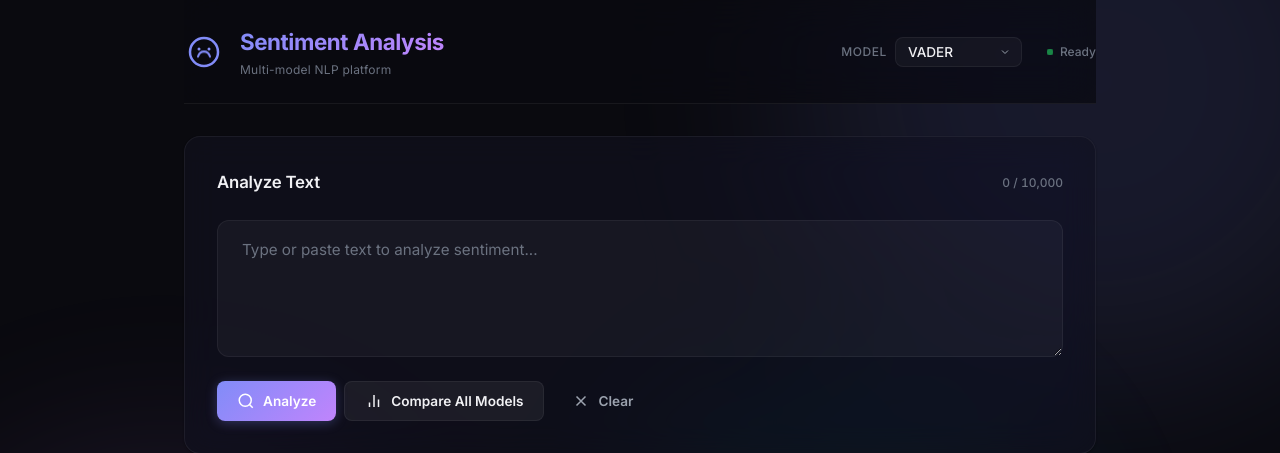
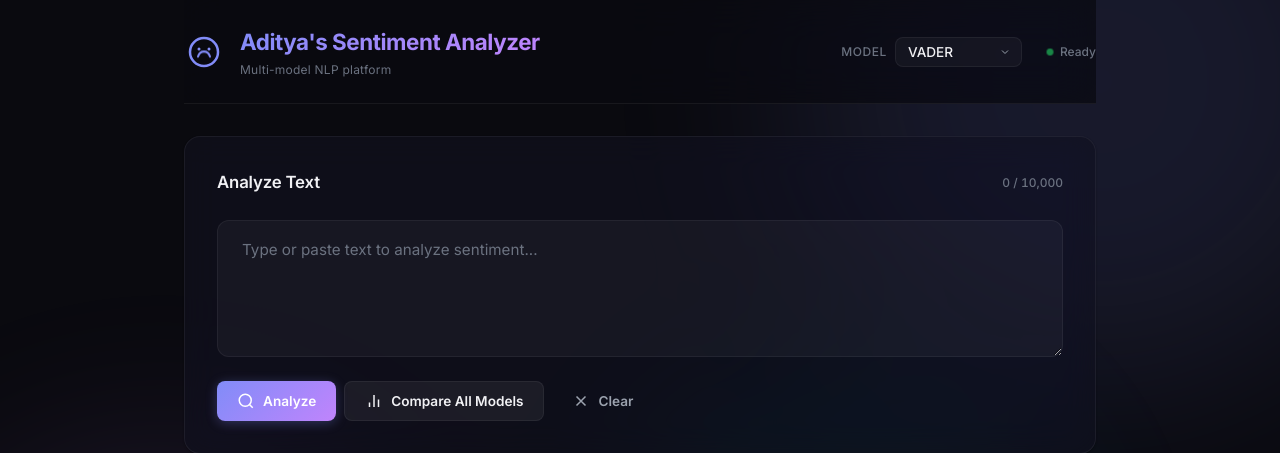
Before and after one commit to aditya23041/sentiment-analysis, a FastAPI app: page / in a window 1280 px wide. Shown: the top 453 px of the page. Run offline with FastAPI, Linux system fonts and the light colour scheme; parts of the project's set-up code (start-up, migrations or seed data) failed here and were passed over.

Commit message:
feat: Brand dashboard and API with Aditya's name

```diff
--- a/src/sentiment_analysis/api/app.py
+++ b/src/sentiment_analysis/api/app.py
@@ -42,7 +42,7 @@ async def lifespan(app: FastAPI) -> AsyncGenerator[None, None]:
 def create_app() -> FastAPI:
     """Create and configure the FastAPI application."""
     app = FastAPI(
-        title="Sentiment Analysis API",
+        title="Aditya's Sentiment Analyzer API",
         description=(
             "Multi-model sentiment analysis platform with "
             "TextBlob, VADER, and Transformer backends."
--- a/src/sentiment_analysis/web/templates/index.html
+++ b/src/sentiment_analysis/web/templates/index.html
@@ -4,7 +4,7 @@
     <meta charset="UTF-8">
     <meta name="viewport" content="width=device-width, initial-scale=1.0">
     <meta name="description" content="Real-time multi-model sentiment analysis dashboard. Analyze text sentiment using TextBlob, VADER, and Transformer models.">
-    <title>Sentiment Analysis Dashboard</title>
+    <title>Aditya's Sentiment Analyzer</title>
     <link rel="preconnect" href="https://fonts.googleapis.com">
     <link rel="preconnect" href="https://fonts.gstatic.com" crossorigin>
     <link href="https://fonts.googleapis.com/css2?family=Inter:wght@300;400;500;600;700;800&display=swap" rel="stylesheet">
@@ -39,7 +39,7 @@
                         </svg>
                     </div>
                     <div>
-                        <h1 class="app-title">Sentiment Analysis</h1>
+                        <h1 class="app-title">Aditya's Sentiment Analyzer</h1>
                         <p class="app-subtitle">Multi-model NLP platform</p>
                     </div>
                 </div>
```
